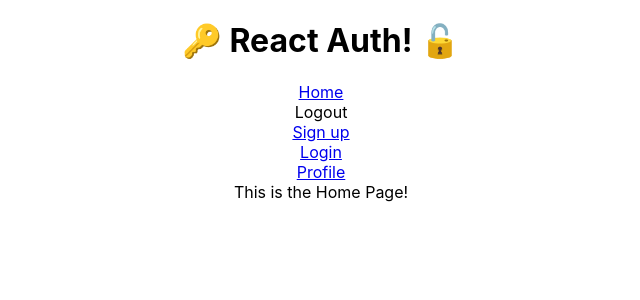
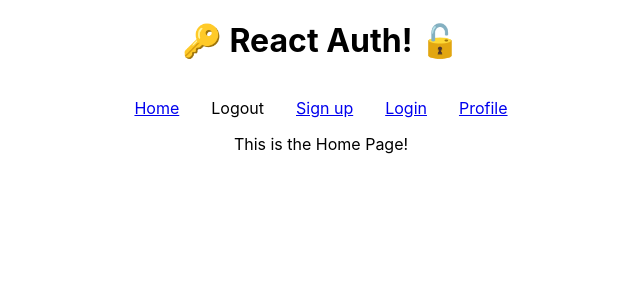
Before and after one commit to Mutotu/react-auth-codealong, a React (Create React App) app: page / in a window 1280 px wide. Shown: the top 300 px of the page, without its empty margins (319-959 px from the left). Built offline with nearby package versions, Linux system fonts and the light colour scheme.

Commit message:
Update App.css

```diff
--- a/src/App.css
+++ b/src/App.css
@@ -4,7 +4,7 @@
 
 nav {
   display: flex;
-  flex-direction: column;
+  justify-content: center;
 }
 
 ul {
@@ -17,3 +17,7 @@ form {
   display: flex;
   justify-content: center;
 }
+
+nav span, a {
+  padding: 1em 1em;
+}
```
